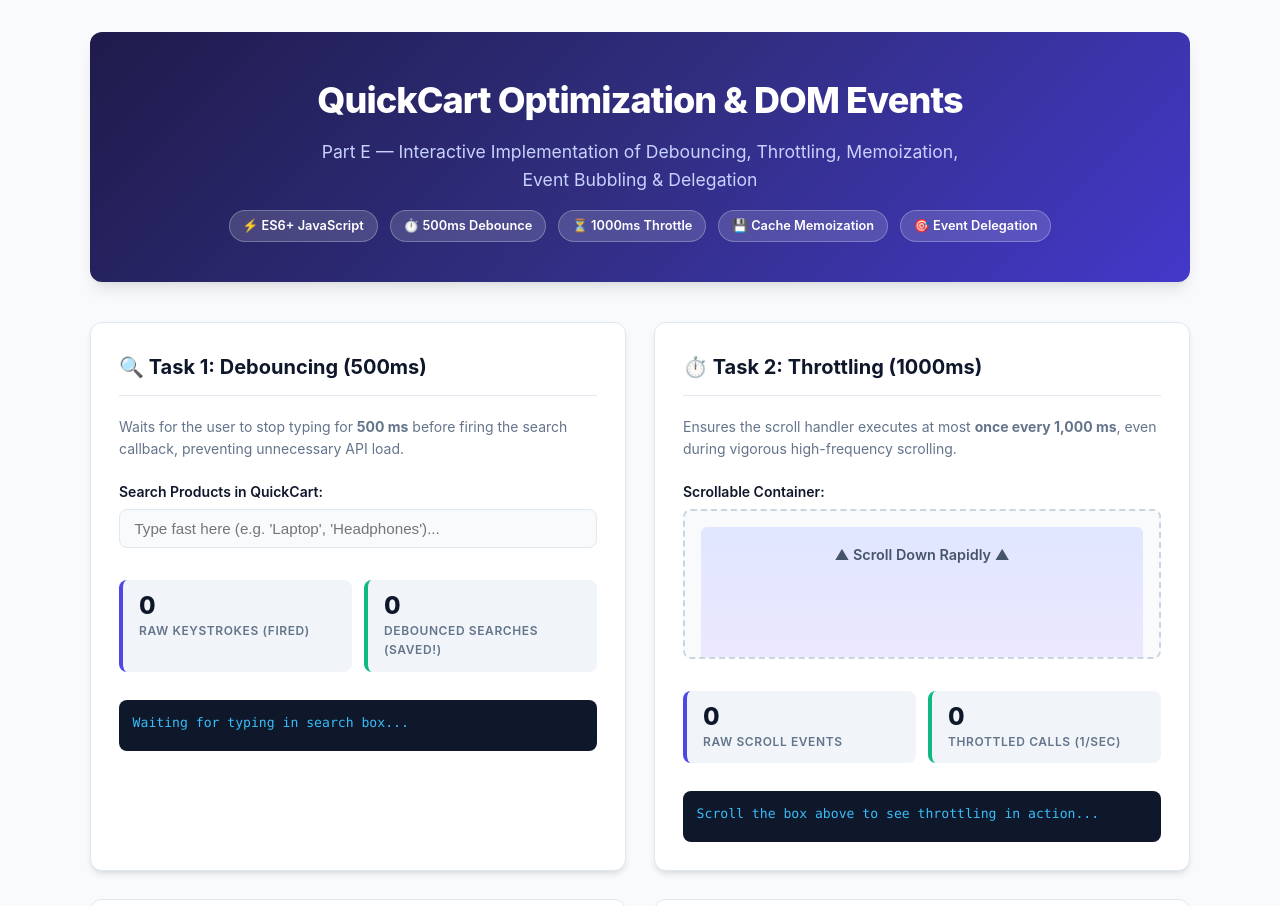
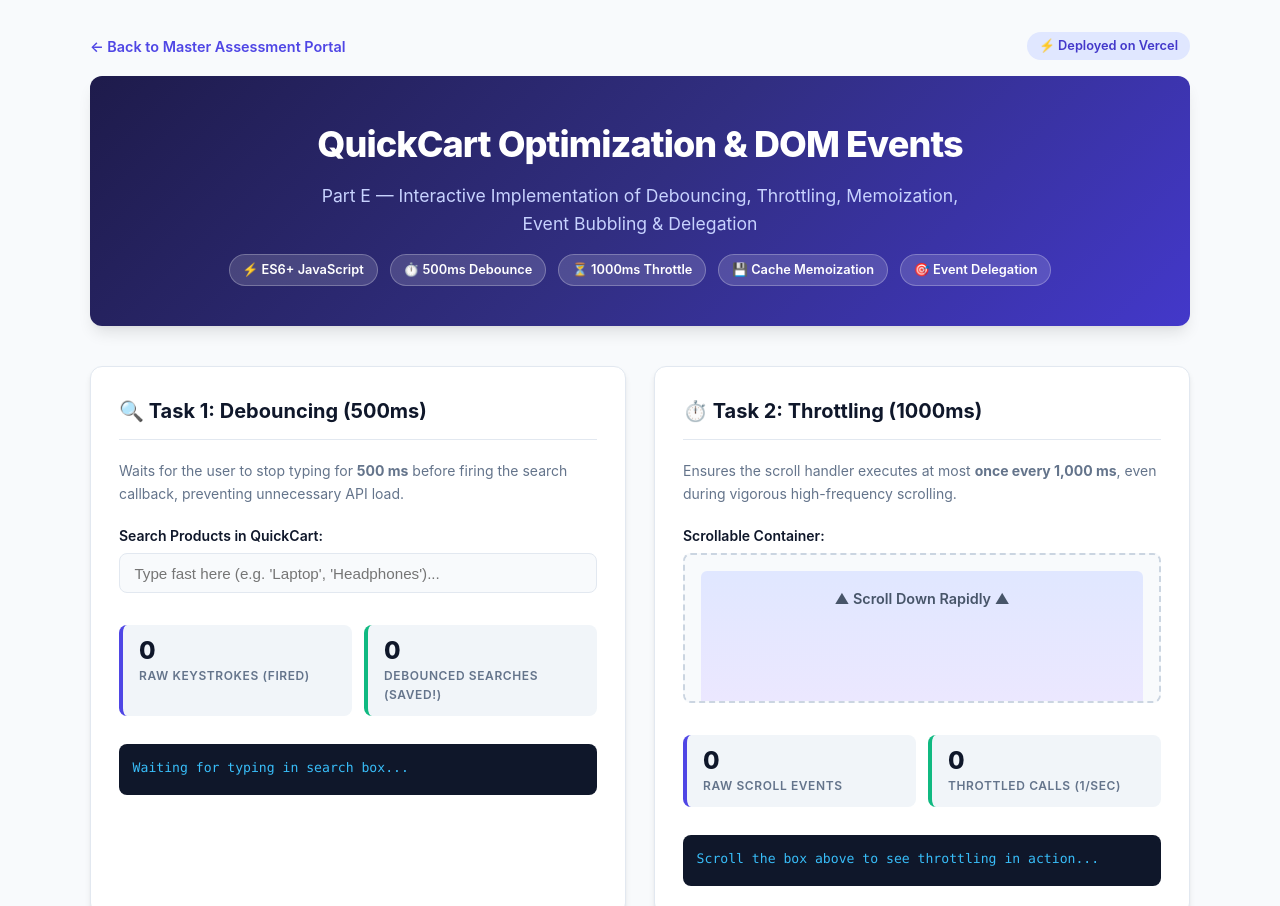
Before and after one commit to Venkat5674/quickcart_irp_task_3, a website: page part-e-optimization-events/index.html in a window 1280 px wide. Shown: the top 906 px of the page. Drawn offline with Linux system fonts and the light colour scheme.

Commit message:
feat: configure Part E standalone and rewrites routing for Vercel deployment

```diff
--- a/part-e-optimization-events/index.html
+++ b/part-e-optimization-events/index.html
@@ -8,6 +8,14 @@
 </head>
 <body>
   <div class="container">
+    <div style="display: flex; justify-content: space-between; align-items: center; margin-bottom: 1rem; flex-wrap: wrap; gap: 0.5rem;">
+      <a href="/" style="color: #4f46e5; text-decoration: none; font-weight: 600; font-size: 0.9rem; display: inline-flex; align-items: center; gap: 0.35rem;">
+        ← Back to Master Assessment Portal
+      </a>
+      <span style="font-size: 0.8rem; background: #e0e7ff; color: #4338ca; padding: 0.25rem 0.75rem; border-radius: 9999px; font-weight: 600;">
+        ⚡ Deployed on Vercel
+      </span>
+    </div>
     <header class="header">
       <h1>QuickCart Optimization & DOM Events</h1>
       <p>Part E — Interactive Implementation of Debouncing, Throttling, Memoization, Event Bubbling & Delegation</p>
```
Also changed, not shown: index.html (+8 -3 lines), part-e-optimization-events/package.json (added, +19 -0 lines), README.md, part-e-optimization-events/vercel.json (added), vercel.json.
